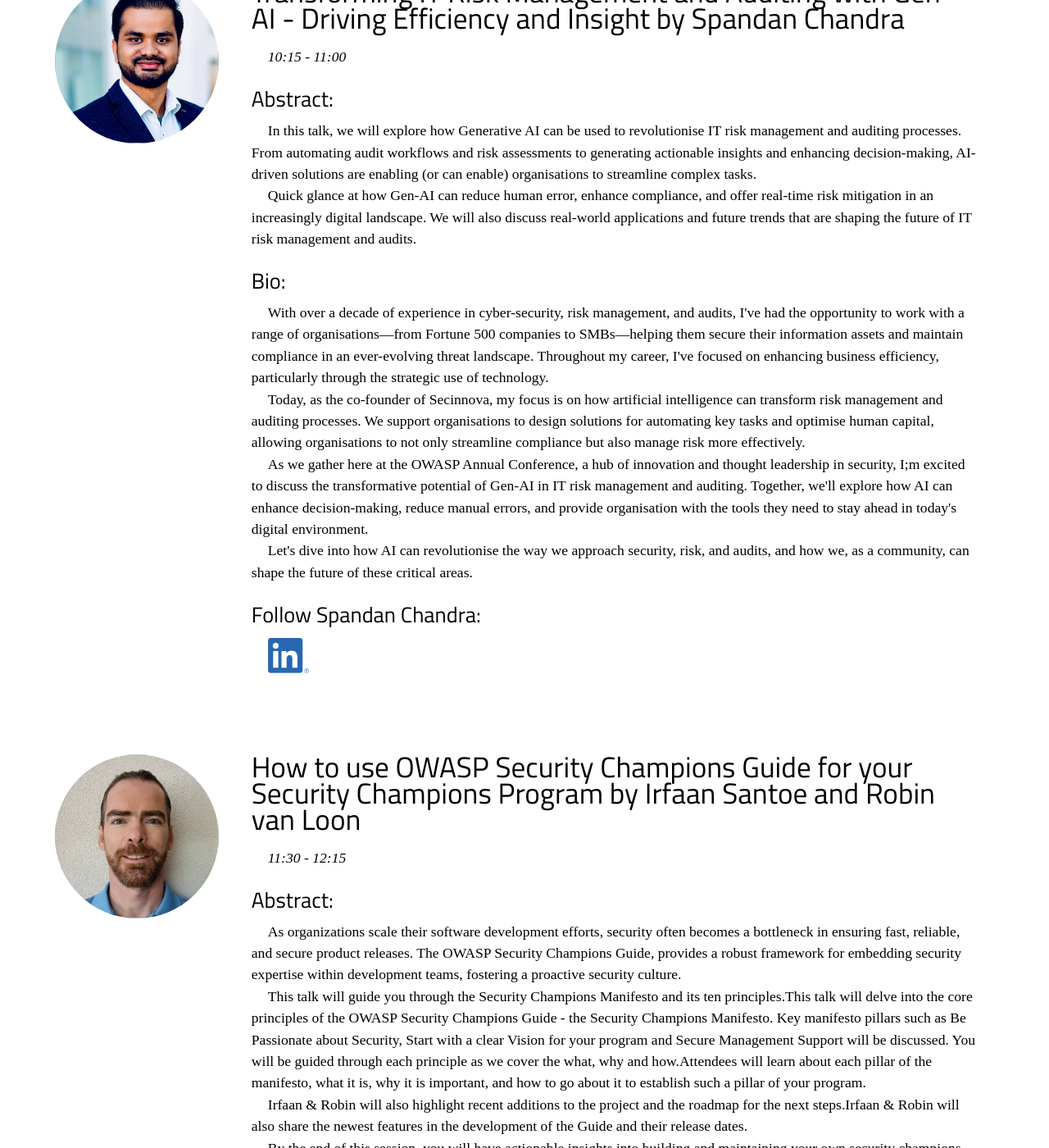
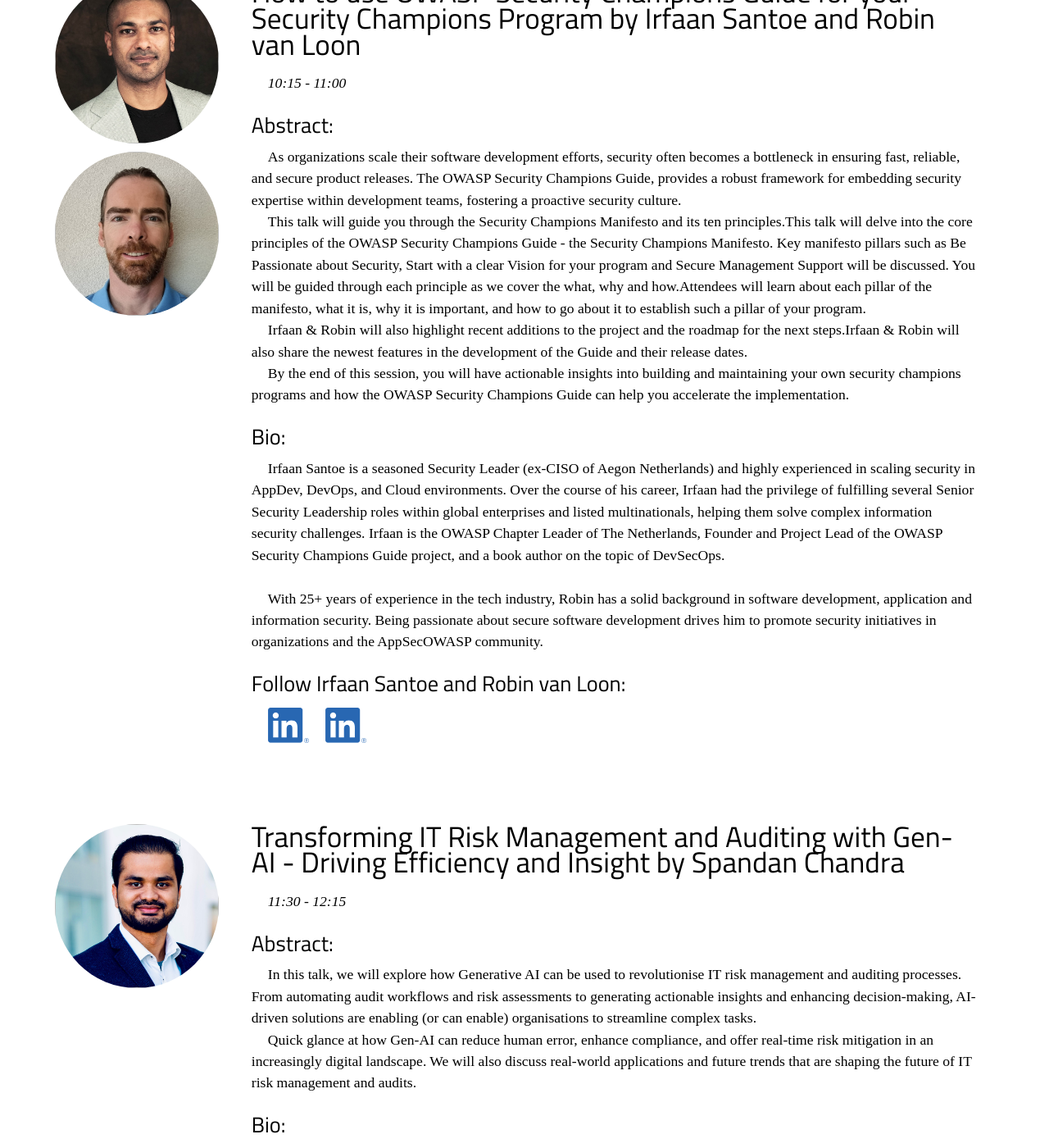
Before and after one commit to dm-17/Owasp-BeNeLux-Days-2024, a Jekyll site: the page built from program/conference.md, in a window 1280 px wide and 1400 px high, scrolled down 2549 px. Shown: the whole window at 82% size. Built offline with Jekyll 4.4.1, drawn with Linux system fonts in a browser that asks for light colours; some web fonts are replaced; our own code applies the rules of GitHub Pages for plain Markdown files; some of the changed text lies outside the part shown.

Commit message:
Added Irfaan's picture and modified the pages to display 2 speakers

```diff
--- a/_data/conference.yml
+++ b/_data/conference.yml
@@ -64,7 +64,7 @@
 
 - image   : spandan_chandra.jpg
   day     : 28/11/2024
-  time    : 10:15 - 11:00
+  time    : 11:30 - 12:15
   name    : Spandan Chandra
   bio     : >-
             With over a decade of experience in cyber-security, risk management, and audits,
@@ -109,9 +109,10 @@
   time    : 11:00 - 11:30
   title   : Break
 
-- image   : robin_van_loon.jpg
+- image   : irfaan_santoe.jpg
+  image2  : robin_van_loon.jpg
   day     : 28/11/2024
-  time    : 11:30 - 12:15
+  time    : 10:15 - 11:00
   name    : Irfaan Santoe
   name2   : Robin van Loon
   bio     : >-
--- a/docker-compose.yml
+++ b/docker-compose.yml
@@ -1,7 +1,8 @@
 services:
   jekyll:
-    image: jekyll/jekyll:latest
-    command: jekyll serve --watch --incremental
+    image: jekyll/jekyll:stable
+    #command: jekyll serve --watch --incremental
+    command: jekyll serve --livereload
     ports:
         - 4000:4000
     volumes:
--- a/index.html
+++ b/index.html
@@ -27,7 +27,11 @@
 			{% capture fullname %}{{speaker.name}}{% endcapture %}
 		{% endif %}
 		{% if speaker.name and speaker.title and speaker.abstract %}
-			<li><a href="{{ site.baseurl }}/program/conference#{{fullname | replace: " ","-"}}"><img class="thumbnail" src="{{site.baseurl}}/assets/images/conference/{{speaker.image | default:'owasp_logo.png'}}">{{fullname}}</a></li>
+			<li><a href="{{ site.baseurl }}/program/conference#{{fullname | replace: " ","-"}}"><img class="thumbnail" src="{{site.baseurl}}/assets/images/conference/{{speaker.image | default:'owasp_logo.png'}}">
+				{% if speaker.image2 %}
+					<img class="thumbnail" src="{{site.baseurl}}/assets/images/conference/{{speaker.image2 | default:'owasp_logo.png'}}">
+				{% endif %}
+				{{fullname}}</a></li>
 		{% endif %}
 	{% endfor %}
 	</ul>
--- a/program/conference.md
+++ b/program/conference.md
@@ -47,7 +47,11 @@
 			{% endif %}
 		<li>
         <a name="{{fullname | replace: " ","-"}}">
-        <img style="background-image: url({{ site.baseurl }}/assets/images/conference/{{speaker.image | default:'owasp_logo.png'}});{{speaker.style}};"></a>
+        <img style="background-image: url({{ site.baseurl }}/assets/images/conference/{{speaker.image | default:'owasp_logo.png'}});{{speaker.style}};">
+		{% if speaker.image2 %}
+		<img style="background-image: url({{ site.baseurl }}/assets/images/conference/{{speaker.image2 | default:'owasp_logo.png'}});{{speaker.style}};; margin-top: 210px;">
+		{% endif %}
+		</a>
       {% if speaker.title %}
         <h2>{{speaker.title}} by {{fullname}}</h2>
       {% else %}
```
Also changed, not shown: assets/images/conference/irfaan_santoe.jpg (added).
